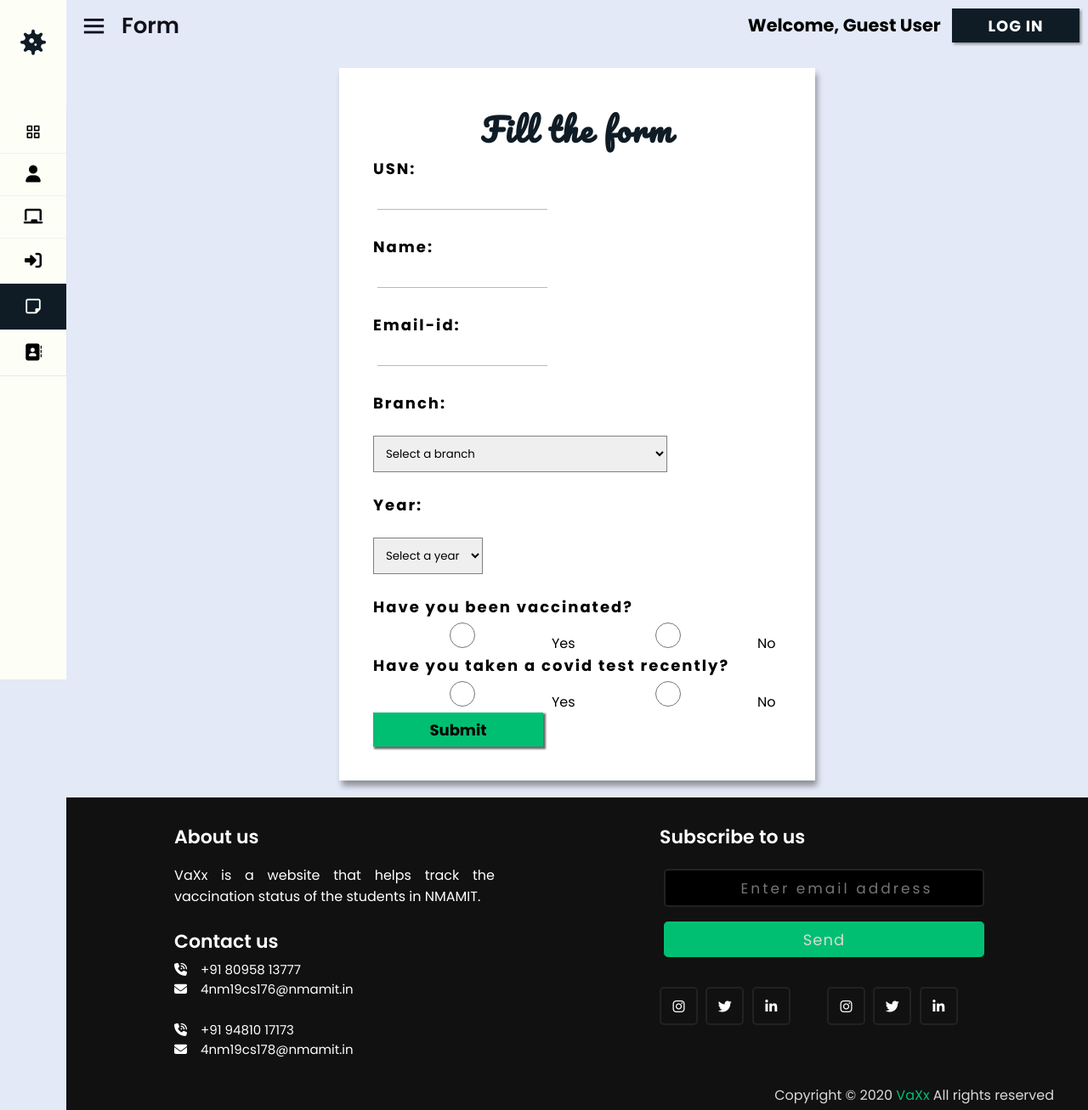
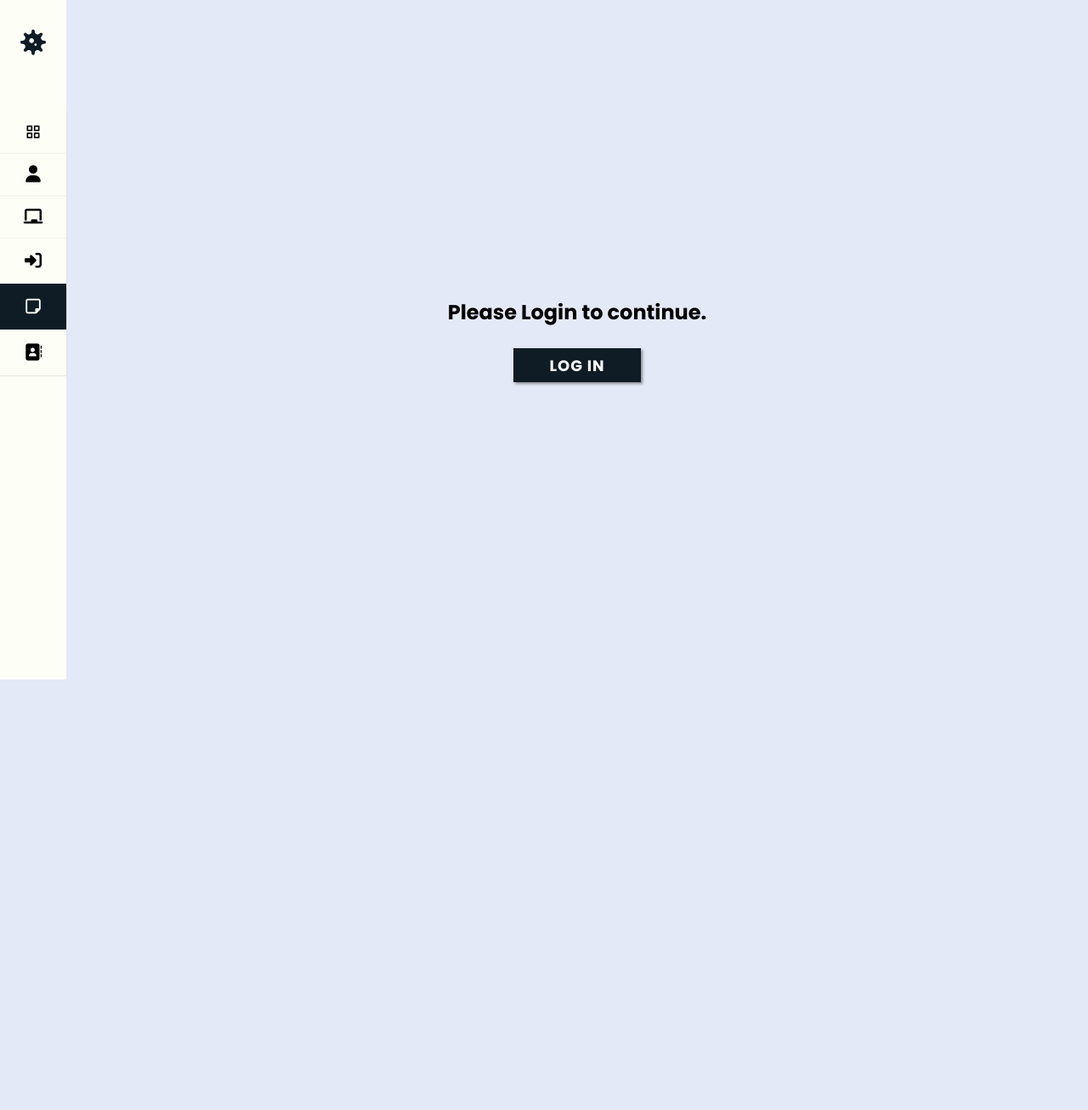
Before and after one commit to ushifali/web_proj_vaxx, a PHP site: page /inputform.php in a window 1280 px wide. Shown: the whole page at 85% size. After the commit the page ends 800 px from the top, so only its background shows below. Run offline with PHP 8.4, Linux system fonts and the light colour scheme; some libraries are stand-ins or nearby versions.

Commit message:
some php backend session changes

```diff
--- a/inputform.css
+++ b/inputform.css
@@ -125,6 +125,16 @@ input[type="password"] {
 }
 
 select {
-    padding: 10px ;
+    padding: 10px;
     border: grey solid 1px;
 }
+
+#center_inside_this
+{
+    display:flex;
+    text-align: center;
+    justify-content: center;
+    align-items: center;
+    height:100vh;
+    flex-direction: column;
+}
--- a/inputform.php
+++ b/inputform.php
@@ -118,7 +118,9 @@ session_start();
     </nav>
 
     <a id="button"></a>
-
+    <?php
+    if (isset($_SESSION['usn'])) {
+    ?>
         <section class="home-section">
             <div class="home-content">
                 <i class='bx bx-menu' id="nav_bar1"></i>
@@ -127,16 +129,11 @@ session_start();
                     <?php
                     // echo $_SESSION['usn'];
                     // Start the session
-                if (isset($_SESSION['usn'])) {
-
                     $welcome_name = $_SESSION['usn'];
                     echo  "$welcome_name &nbsp; &nbsp;";
                     echo "<button><a href=\"logout.php\">LOG OUT</a></button>";
-                } else {
-                    echo "Guest User &nbsp";
-                    echo "
-                    <button><a href=\"login.php\">LOG IN</a></button>";
-                } ?>
+
+                    ?>
 
 
                 </span>
@@ -198,15 +195,15 @@ session_start();
                             <div id="option_block_1">
                                 <label for="vaccination">You are vaccinated with?</label><br>
 
-                            <select id="vaccination">
+                                <select id="vaccination" name="vacc_type">
                                     <option value="none" selected disabled none>Select a vaccination</option>
-                                <option value="1">Covishield</option>
-                                <option value="2">Covaxin</option>
-                                <option value="3">Sputnik</option>
+                                    <option value="Covishield">Covishield</option>
+                                    <option value="Covaxin">Covaxin</option>
+                                    <option value="Sputnik">Sputnik</option>
                                 </select><br><br>
 
                                 <label for="dose1">When was your first dose?</label>
-                            <input type="date" id="dose1" placeholder="1st Dose"><br><br>
+                                <input type="date" id="dose1" name="fdate" placeholder="1st Dose"><br><br>
 
                                 <label for="vacc_2" name="vacc_2">Have you taken second dose?</label>
                                 <input id="vacc_2_yes" type="radio" name="vacc_2" value="yes">Yes
@@ -214,7 +211,7 @@ session_start();
 
                                 <div id="option_block_3">
                                     <label for="dose2">When was your second dose?</label>
-                                <input type="date" id="dose1" placeholder="2nd Dose"><br><br>
+                                    <input type="date" id="dose1" name="sdate" placeholder="2nd Dose"><br><br>
                                 </div>
 
                             </div>
@@ -303,6 +300,19 @@ session_start();
                 </div>
             </footer>
         </section>
+    <?php
+
+    } else {
+    ?>
+
+        <section class="home-section" id="center_inside_this">
+            <h2>
+                Please Login to continue.</h2><br>
+            <button id="login_butn"><a href="login.php">LOG IN</a></button>
+        </section>
+
+    <?php
+    } ?>
 
     <script type="text/javascript" src="inputform.js"></script>
     <script type="text/javascript" src="signup.js"></script>
--- a/navigation.css
+++ b/navigation.css
@@ -435,7 +435,8 @@
 
 }
 
-#welcome_txt button {
+#welcome_txt button,
+#login_butn {
     box-shadow: 2px 2px 3px 0px rgb(75 75 75 / 58%);
     height: 40px;
     width: 150px;
--- a/to be done.txt
+++ b/to be done.txt
@@ -1,9 +1,4 @@
 frontend
-
-
-    ->> put login button on the top heading if u r not logged in
-    if logged in it should change to logout and on click it should close the session all pages
-    (by using sessionstart and session close)
 
     ->>change the links of footer in all the pages the insta linkedln etd
 
```
Also changed, not shown: inputform_p.php (+13 -0 lines). Lines whose indentation alone changed are shown as unchanged.
